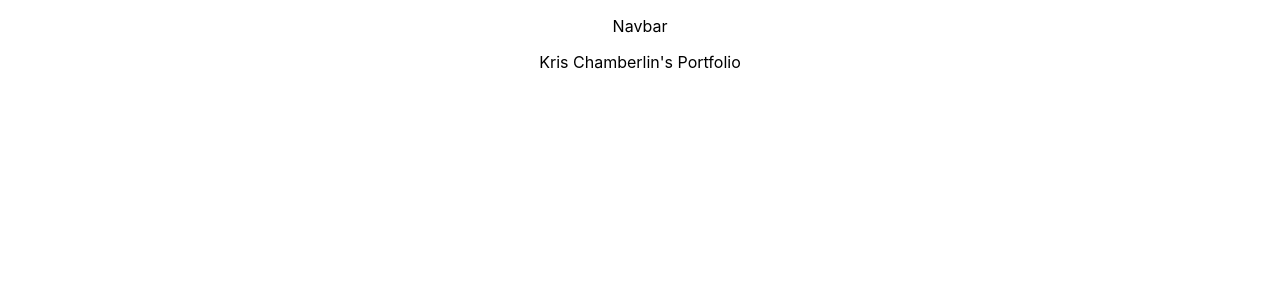
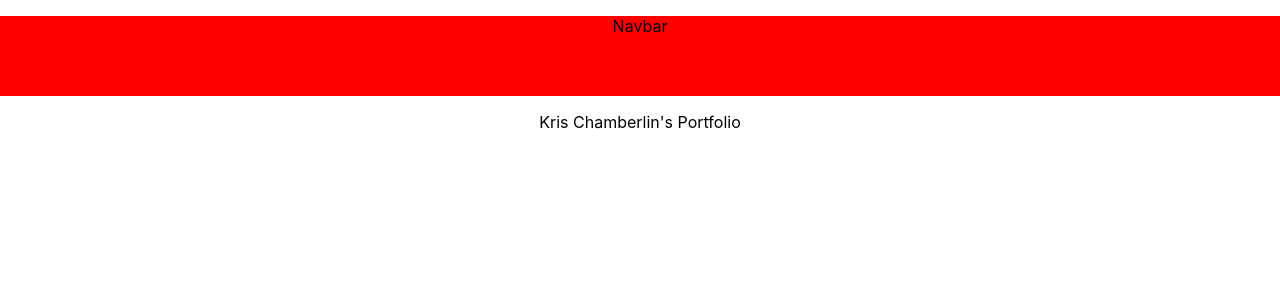
Before and after one commit to kechamberlin/kris-chamberlin-portfolio, a React (Create React App) app: page / in a window 1280 px wide. Shown: the top 300 px of the page. Built offline with nearby package versions, Linux system fonts and the light colour scheme.

Commit message:
Added navbar class with proerties bg-color: red, height: 5rem

```diff
--- a/src/App.css
+++ b/src/App.css
@@ -1,5 +1,10 @@
 .App {
   text-align: center;
+}
+
+.navbar {
+  background-color: red;
+  height: 5rem;
 }
 
 /* .App-logo {
```
